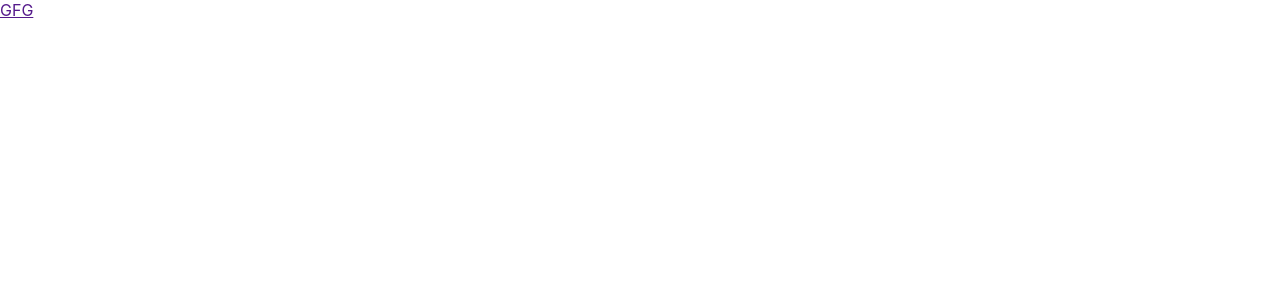
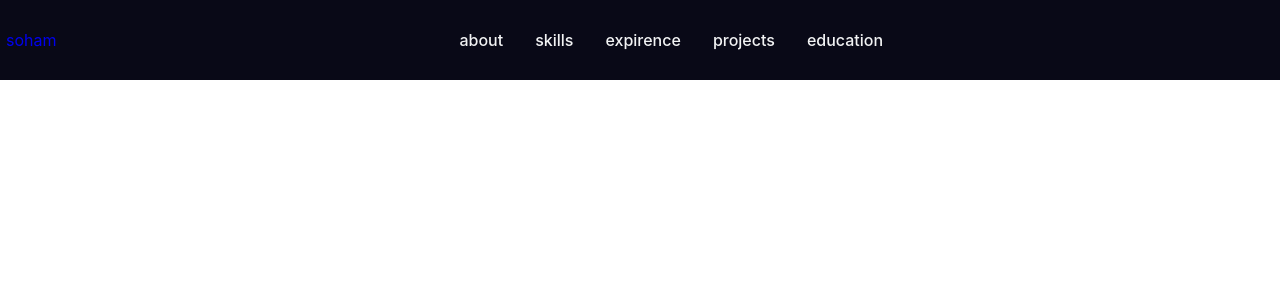
Before and after one commit to sohampatil4101/Portfolio2.O, a React (Create React App) app: page / in a window 1280 px wide. Shown: the top 300 px of the page. Built offline with nearby package versions, Linux system fonts and the light colour scheme.

Commit message:
created navbar

```diff
--- a/package.json
+++ b/package.json
@@ -20,6 +20,7 @@
     "react": "^18.3.1",
     "react-dom": "^18.3.1",
     "react-icons": "^5.2.1",
+    "react-router-dom": "^6.26.0",
     "react-scripts": "5.0.1",
     "react-scroll": "^1.9.0",
     "react-tilt": "^1.0.2",
--- a/src/App.js
+++ b/src/App.js
@@ -2,11 +2,14 @@ import './App.css';
 import { ThemeProvider } from "styled-components"
 import {darkTheme} from "./React 3D Portfolio/utils/Themes"
 import { Navbar } from './components/Navbar';
+import { BrowserRouter as Router } from 'react-router-dom';
 
 function App() {
   return (
     <ThemeProvider theme = {darkTheme}>
-      <Navbar/>
+      <Router>
+        <Navbar/>
+      </Router>
     </ThemeProvider>
   );
 }
--- a/src/components/Navbar.js
+++ b/src/components/Navbar.js
@@ -1,13 +1,69 @@
 import React from 'react'
-import Styled from "styled-components"
+import Styled, { styled } from "styled-components"
+import {Link as LinkR} from "react-router-dom"
 
-const NavbarContainer = Styled.div``
-const NavLogo = Styled.div``
+const NavbarContainer = Styled.div`
+  background-color: ${({theme}) => theme.bg};
+  height: 80px;
+  display: flex;
+  align-items: center;
+  justify-content: center;
+  font-size: 1rem;
+  position: sticky;
+  top:0;
+  z-index:10;
+  color: white
+`
+const NavLogo = Styled(LinkR)`
+  padding:0px 6px;
+  text-decoration: none;
+`
+
+const NavItems = Styled.ul`
+  width: 100%;
+  display: flex;
+  align-items: center;
+  justify-content: center;
+  gap: 32px;
+  padding: 0px 6px;
+  list-style: none;
+`
+const NavLink = styled.a`
+  color: ${({theme}) => theme.text_primary};
+  font-weight: 500;
+  cursor: pointer;
+  transistion: all 0.2s ease-in-out;
+  text-decoration: none;
+  &:hover{
+    color: ${({theme}) => theme.primary};
+  }
+`
+
+const ButtonContainer = styled.div``
+const GithubButton = styled.div``
+
+
+
 
 export const Navbar = () => {
   return (
     <NavbarContainer>
-        <NavLogo><a href="">GFG</a></NavLogo>
+        <NavLogo to="/">soham</NavLogo>
+
+        <NavItems>
+          <NavLink href="#about">about</NavLink>
+          <NavLink href="#skills">skills</NavLink>
+          <NavLink href="#expirence">expirence</NavLink>
+          <NavLink href="#projects">projects</NavLink>
+          <NavLink href="#education">education</NavLink>
+        </NavItems>
+
+        <ButtonContainer>
+          <GithubButton>
+
+          </GithubButton>
+        </ButtonContainer>
+
     </NavbarContainer>
   )
 }
```
Also changed, not shown: 1 other file (tests, documents, lock files or other folders).
